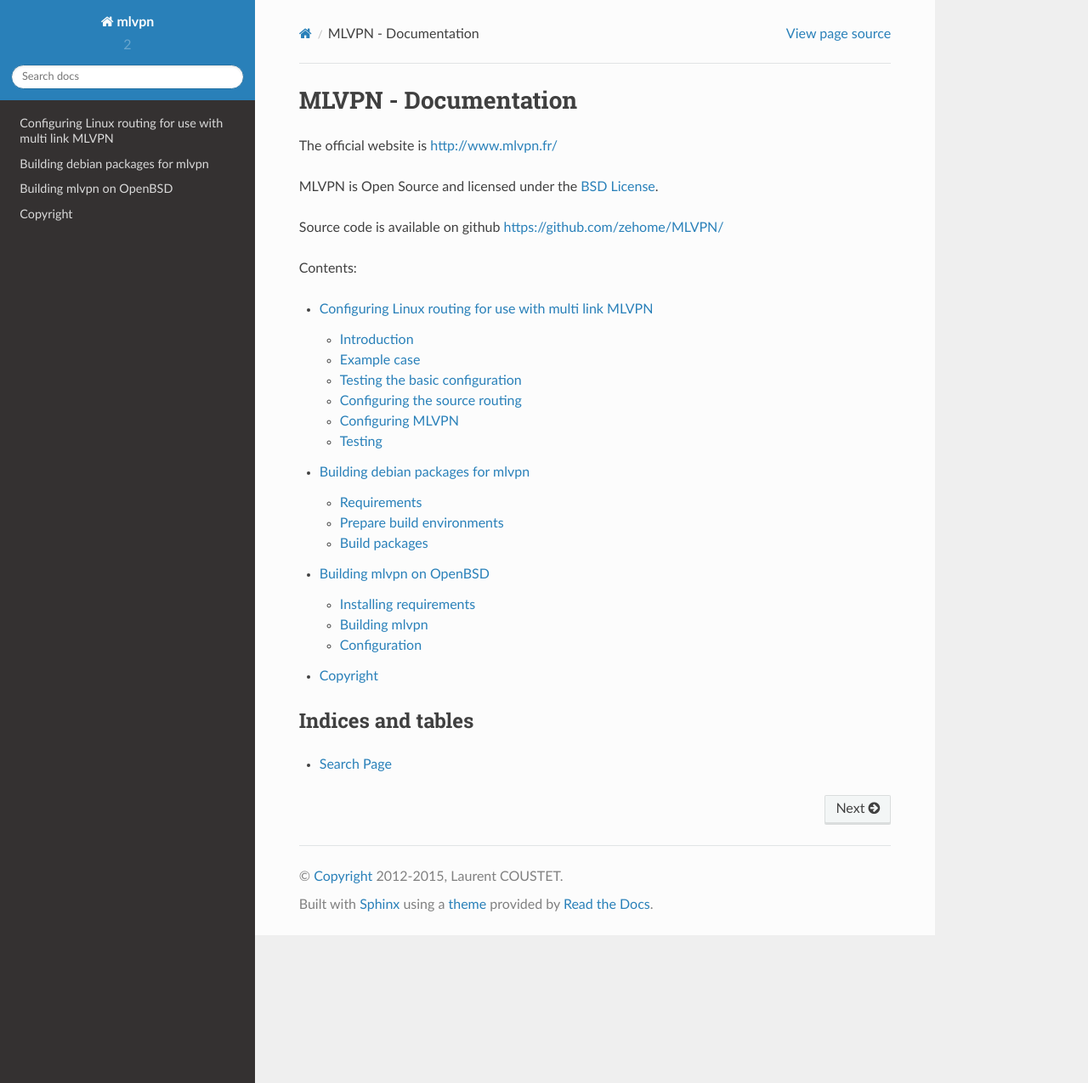
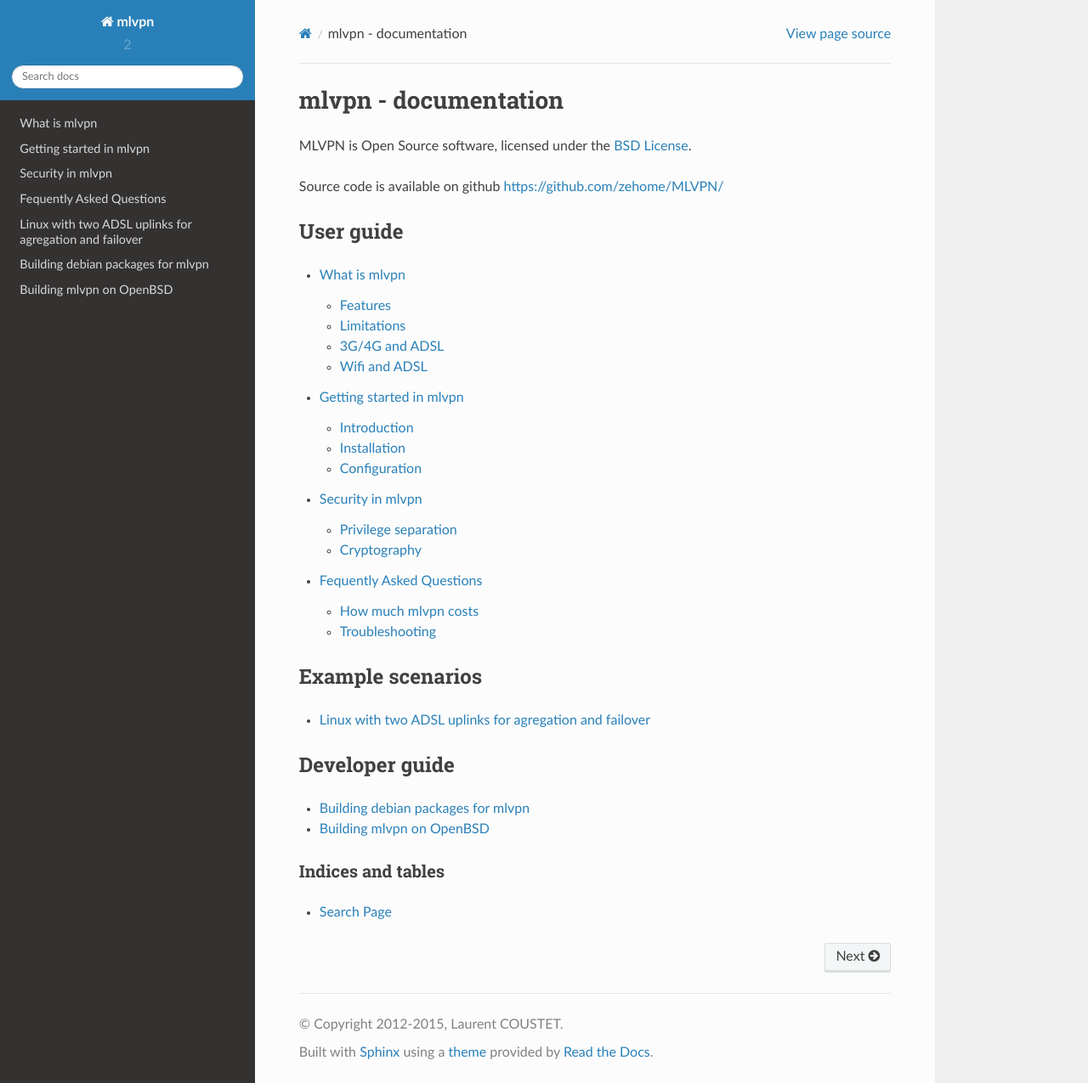
Before and after one commit to zehome/MLVPN, a Sphinx documentation site: the page built from doc/source/index.rst, in a window 1280 px wide and 1275 px high. Shown: the whole window at 85% size. Built offline with Sphinx 7.4.7 and the Read the Docs theme 2.0.0, drawn with Linux system fonts in a browser that asks for light colours; some of the changed lines change nothing that is shown.

Commit message:
Improve the documentation on readthedocs.

```diff
--- a/doc/source/copyright.rst
+++ /dev/null
@@ -1,19 +0,0 @@
-Copyright
-=========
-
-*MLVPN User Manual*
-
-by Laurent Coustet
-
-.. |copy|   unicode:: U+000A9 .. COPYRIGHT SIGN
-
-Copyright |copy| 2011-2015, Laurent Coustet
-
-All rights reserved.
-
-Redistribution and use in source and binary forms, with or without modification, are permitted provided that the following conditions are met:
-
-Redistributions of source code must retain the above copyright notice, this list of conditions and the following disclaimer.
-Redistributions in binary form must reproduce the above copyright notice, this list of conditions and the following disclaimer in the documentation and/or other materials provided with the distribution.
-Neither the name of Laurent COUSTET nor the names of its contributors may be used to endorse or promote products derived from this software without specific prior written permission.
-THIS SOFTWARE IS PROVIDED BY THE COPYRIGHT HOLDERS AND CONTRIBUTORS "AS IS" AND ANY EXPRESS OR IMPLIED WARRANTIES, INCLUDING, BUT NOT LIMITED TO, THE IMPLIED WARRANTIES OF MERCHANTABILITY AND FITNESS FOR A PARTICULAR PURPOSE ARE DISCLAIMED. IN NO EVENT SHALL THE COPYRIGHT HOLDER OR CONTRIBUTORS BE LIABLE FOR ANY DIRECT, INDIRECT, INCIDENTAL, SPECIAL, EXEMPLARY, OR CONSEQUENTIAL DAMAGES (INCLUDING, BUT NOT LIMITED TO, PROCUREMENT OF SUBSTITUTE GOODS OR SERVICES; LOSS OF USE, DATA, OR PROFITS; OR BUSINESS INTERRUPTION) HOWEVER CAUSED AND ON ANY THEORY OF LIABILITY, WHETHER IN CONTRACT, STRICT LIABILITY, OR TORT (INCLUDING NEGLIGENCE OR OTHERWISE) ARISING IN ANY WAY OUT OF THE USE OF THIS SOFTWARE, EVEN IF ADVISED OF THE POSSIBILITY OF SUCH DAMAGE.
--- /dev/null
+++ b/doc/source/faq.rst
@@ -0,0 +1,19 @@
+=========================
+Fequently Asked Questions
+=========================
+
+How much mlvpn costs
+====================
+Free. mlvpn is licenced under the open source BSD licence.
+
+
+Troubleshooting
+===============
+
+mlvpn does not launch
+---------------------
+Launch mlvpn manually. Check your permissions on mlvpn.conf (0600) and mlvpn_updown.sh (0700), owned by root
+
+bandwidth agregation is terribad
+--------------------------------
+TODO
--- /dev/null
+++ b/doc/source/getting_started.rst
@@ -0,0 +1,106 @@
+========================
+Getting started in mlvpn
+========================
+
+Introduction
+============
+If you haven't, read :doc:`what_is_mlvpn`.
+
+Installation
+============
+
+Debian wheezy
+-------------
+If you trust me, you can use the mlvpn debian repository for Debian wheezy:
+
+.. code-block:: sh
+
+    # Add the mlvpn repository signature
+    sudo apt-key adv --keyserver pgp.mit.edu --recv 3324C952
+    echo "deb http://debian.mlvpn.fr wheezy/" >/etc/apt/sources.list.d/mlvpn.list
+    sudo apt-get update
+    sudo apt-get install mlvpn
+
+.. warning:: PLEASE DO NOT USE THIS REPOSITORY YET.
+
+Debian jessie/sid
+-----------------
+If you trust me, you can use the mlvpn debian repository for Debian sid:
+
+.. code-block:: sh
+
+    # Add the mlvpn repository signature
+    sudo apt-key adv --keyserver pgp.mit.edu --recv 3324C952
+    echo "deb http://debian.mlvpn.fr unstable/" >/etc/apt/sources.list.d/mlvpn.list
+    sudo apt-get update
+    sudo apt-get install mlvpn
+
+OpenBSD
+-------
+Refer to the `README.OpenBSD <https://github.com/zehome/MLVPN/>`_
+file inside the mlvpn repository for OpenBSD build instructions.
+
+.. code-block:: sh
+
+    # Install dependencies
+    # DO NOT install libsodium from package on OpenBSD 5.6 or older
+    pkg_add git autoconf automake libev libsodium
+    # Adjust to your needs
+    export AUTOCONF_VERSION=2.69
+    export AUTOMAKE_VERSION=1.15
+    export CPPFLAGS="-I/usr/local/include $CPPFLAGS"
+    export LDFLAGS="-L/usr/local/lib $LDFLAGS"
+    git clone https://github.com/zehome/MLVPN mlvpn
+    cd mlvpn
+    ./autogen.sh
+    ./configure
+    make
+    # Install
+    sudo make install
+    sudo mkdir /etc/mlvpn
+    sudo cp /usr/local/share/doc/mlvpn/mlvpn.conf /etc/mlvpn/
+    sudo cp /usr/local/share/doc/mlvpn/mlvpn_updown_openbsd.sh /etc/mlvpn/
+    sudo chown -R root /etc/mlvpn
+    sudo chmod 660 /etc/mlvpn/mlvpn.conf
+    sudo chmod 700 /etc/mlvpn/mlvpn_updown_openbsd.sh
+    # Create a system user for mlvpn (unprivileged)
+    sudo groupadd _mlvpn
+    sudo useradd -c "mlvpn Daemon" -d /var/empty -s /sbin/nologin -L daemon -g _mlvpn _mlvpn
+
+FreeBSD
+-------
+.. code-block:: sh
+
+    pkg install git libev libsodium
+    git clone --branch freebsd https://github.com/zehome/MLVPN mlvpn
+    cd mlvpn
+    make
+
+.. note:: This port is not tested often and may break.
+
+Install from source
+-------------------
+Please refer to the `README.md <https://github.com/zehome/MLVPN/>`_ file inside
+the mlvpn repository for source build instructions.
+
+
+Configuration
+=============
+mlvpn is using two configuration files for every tunnel you want to make.
+
+mlvpn.conf
+----------
+`mlvpn.conf(1) <https://github.com/zehome/MLVPN/blob/ev/man/mlvpn.1.ronn>`_ is an ini-style configuration.
+It's used to set the interface name, the secret-key, network configuration
+of the multiple links and path to the second configration script.
+
+Please refer the the mlvpn.conf(1) manpage for further informations.
+
+.. note:: access the manpage using: **man mlvpn.conf**
+
+mlvpn_updown.sh
+---------------
+**mlvpn_updown.sh** is a script called by mlvpn when status change occurs in mlvpn.
+
+For example, when mlvpn is launched and a link is activated, mlvpn_updown.sh is called in order
+to bring the tunnel device up and ready for communication.
--- a/doc/source/index.rst
+++ b/doc/source/index.rst
@@ -1,25 +1,38 @@
-
 =====================
-MLVPN - Documentation
+mlvpn - documentation
 =====================
 
-The official website is http://www.mlvpn.fr/
-
-MLVPN is Open Source and licensed under the `BSD License`_.
+MLVPN is Open Source software, licensed under the `BSD License`_.
 
 Source code is available on github https://github.com/zehome/MLVPN/
 
-Contents:
 
+User guide
+----------
 .. toctree::
-   :maxdepth: 2
+    :maxdepth: 2
 
-   linux_example
-   debian_packaging
-   openbsd
-   copyright
+    what_is_mlvpn
+    getting_started
+    security
+    faq
 
-.. _`BSD License`: http://www.opensource.org/licenses/BSD-3-Clause
+Example scenarios
+-----------------
+.. toctree::
+    :maxdepth: 1
+
+    linux_example
+
+Developer guide
+---------------
+.. toctree::
+    :maxdepth: 1
+
+    debian_packaging
+    openbsd
+
+.. _`BSD License`: http://www.opensource.org/licenses/BSD-2-Clause
 
 Indices and tables
 ==================
--- a/doc/source/linux_example.rst
+++ b/doc/source/linux_example.rst
@@ -1,14 +1,12 @@
 =======================================================
-Configuring Linux routing for use with multi link MLVPN
+Linux with two ADSL uplinks for agregation and failover
 =======================================================
 
 Introduction
 ============
 This short guide will try to help you configure linux for
-multi-link routing.
-
-MLVPN will need to have a way to communicate from one end
-to the other using multiple links in order to aggregate them.
+policyrouting in order to automatically use the two
+adsl links at the same time.
 
 Example case
 ============
@@ -47,26 +45,19 @@
 
 In this setup we have multiple machines:
 
-  * MLVPN server which has a fast internet connection (100Mbps).
+  * MLVPN server which has a fast internet connection (100Mbps)
 
     - Public IP Address: 128.128.128.128/32
-
     - Private mlvpn IP address: 10.42.42.1/30
 
   * ADSL 1 router LOCAL IP address 192.168.1.1/24
-
   * ADSL 2 router LOCAL IP address 192.168.2.1/24
-
   * Local AREA network (where your standard "clients" are) on 192.168.0.0/24
-
   * And finally our MLVPN client router:
 
     - Private IP address 192.168.1.2/24 to join ADSL1
-
     - Private IP address 192.168.2.2/24 to join ADSL2
-
     - Private IP address 192.168.0.1/24 for LAN clients
-
     - Private IP address 10.42.42.2/30 on mlvpn0.
 
 Yeah seems a bit complicated, but that's not that hard after all, we just have 4 routers.
--- /dev/null
+++ b/doc/source/security.rst
@@ -0,0 +1,65 @@
+=================
+Security in mlvpn
+=================
+Security is a very strong focus for the mlvpn project.
+
+mlvpn tries it's best to protect your systems and your datas by using `privilege separation`_,
+`strong cryptography`_, and continuous integration.
+
+.. _`privilege_separation`: http://en.wikipedia.org/wiki/Privilege_separation
+.. _`strong cryptography`: http://doc.libsodium.org/
+
+Privilege separation
+====================
+mlvpn needs to access the kernel in order to create a tunnel device, and in order
+to configure the device. (needs root)
+
+In order to limit the scope of privileges, mlvpn spawns a small process, called the
+[priv] process, then another one.
+
+The priv process only performs the tasks where it needs privileges:
+  * tunnel interface creation
+  * tunnel interface configuration
+  * open the mlvpn configuration file
+  * name resolution (requires to be out of the chroot)
+
+The other process is run as an unprivileged used (usually _mlvpn or mlvpn),
+in a chroot. It handles all the hard work exposed to the outside world.
+
+This is the same technique used in `OpenSSH <http://www.openssh.org>`_.
+
+Cryptography
+============
+mlvpn uses `libsodium <http://doc.libsodium.org>`_ for all the cryptographic needs.
+
+In particular, mlvpn uses `secret-key authenticated encryption <http://doc.libsodium.org/secret-key_cryptography/authenticated_encryption.html>`_.
+
+Cryptography is used for two purposes:
+  * Authentication
+  * Data protection
+
+Authentication
+--------------
+mlvpn just uses a very simple protocol in order to make sure it communicates only
+if the two sides share the same secret key.
+
+The secret key is stored as plain text in the mlvpn configuration file.
+
+This configuration file must be owned by root, and chmoded to 0600 to prevent
+any other user from reading / writing to it.
+
+Every control packet sent by mlvpn is encrypted and authenticated by both sides.
+
+Authentication is done using Poly1305 MAC.
+
+Encryption
+----------
+Data packets can be encrypted/authenticated as well, but this can be disabled by using the
+*cleartext_data* configuration flag.
+
+This can be usefull if your on a budget, with lack of CPU.
+
+If your data are going to the internet anyway, there is no point in trying to cipher them
+another time using mlvpn. (encrypting an ssh or https connections does not give you much benefit)
+
+Encryption is done using the XSalsa20 algorithm.
--- /dev/null
+++ b/doc/source/what_is_mlvpn.rst
@@ -0,0 +1,53 @@
+=============
+What is mlvpn
+=============
+
+mlvpn is a piece of software, similar to OpenVPN_, which can create a network
+tunnel between two computers.
+
+mlvpn encapsulates network packets, using UDP and send them encrypted over the
+internet to another location.
+
+The primary use of mlvpn is to create bonded/aggregated_ network links in order to
+benefit from the bandwidth of multiple links.
+
+Still, mlvpn can be used as a regular secure tunnel daemon, capable of handling failover
+scenarios.
+
+.. _OpenVPN: https://www.openvpn.net/
+.. _aggregated: http://en.wikipedia.org/wiki/Link_aggregation
+
+Features
+========
+  * Bandwidth agregation of multiple internet connections
+  * Automatic failover, without changing IP addresses or interrupting TCP connections in case of a failure
+  * Encrypt and authenticate connections using libsodium_.
+  * Hot configuration reload (by signaling SIGHUP)
+  * Scriptable monitoring
+  * Remote monitoring through UNIX socket or TCP/HTTP socket. (JSON API)
+
+.. _libsodium: http://doc.libsodium.org/
+
+Limitations
+===========
+
+3G/4G and ADSL
+==============
+mlvpn can't aggregate links too dis-similar. For example, you can't aggregate
+3G link and an ADSL link properly. You can do failover scenarios however.
+
+Aggregating links too different is difficult because mlvpn does **not** do
+re-ordering of packets sent over the links. The TCP connection
+inside the mlvpn tunnel will then see very dis-ordered packets and will
+cap the bandwidth to the slowest's link.
+
+Another problem is that 3G connections tends to drop packets a lot.
+TCP connection will suffer a **LOT** from this and the bandwidth can't be agregated properly.
+
+
+Wifi and ADSL
+=============
+The same applies as when using 3G and ADSL. This time, it's the network latency jitter
+which will work against the agregation.
+
+You can try it anyway, as the results may differ, based on the quality of your wifi link.
```
